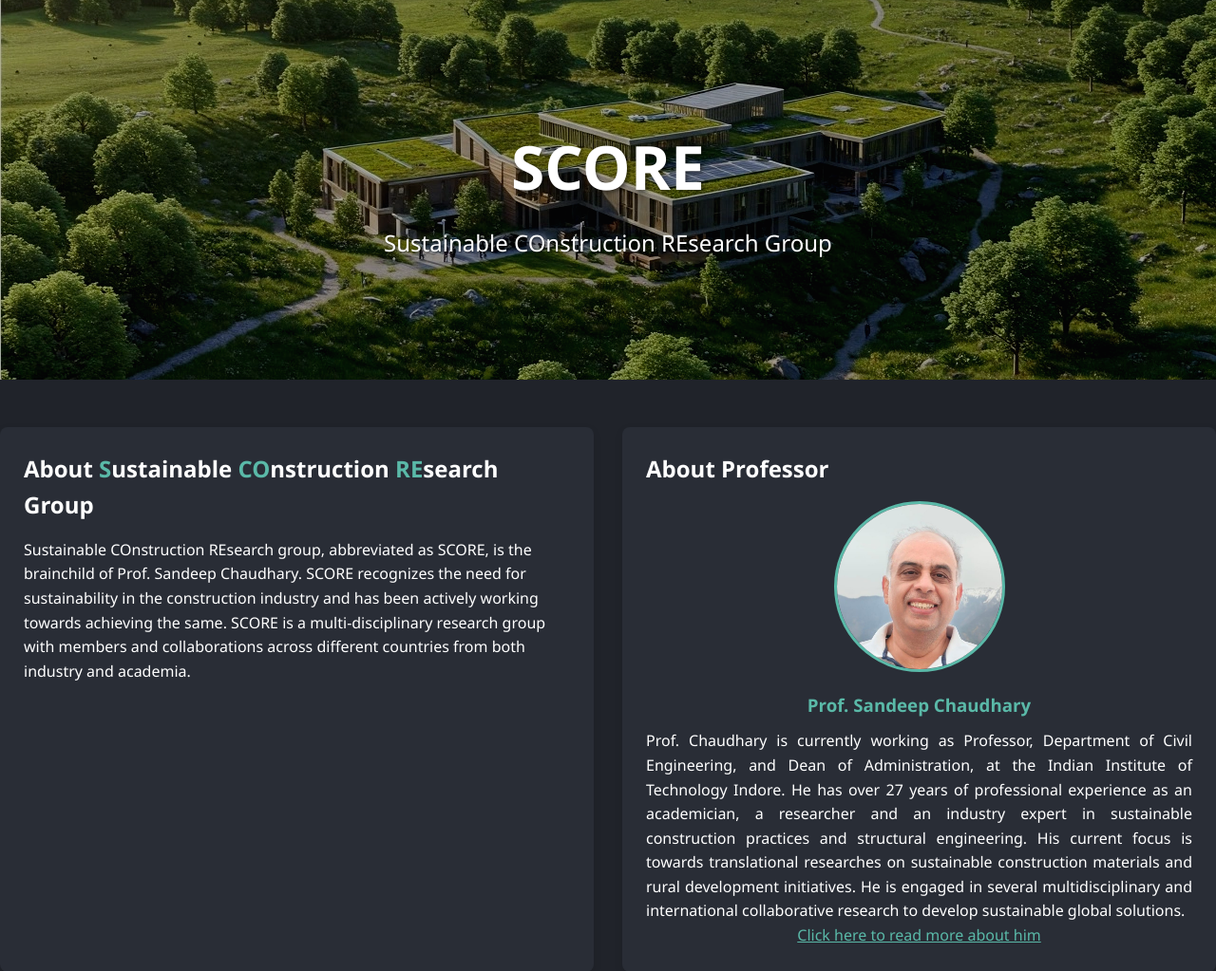
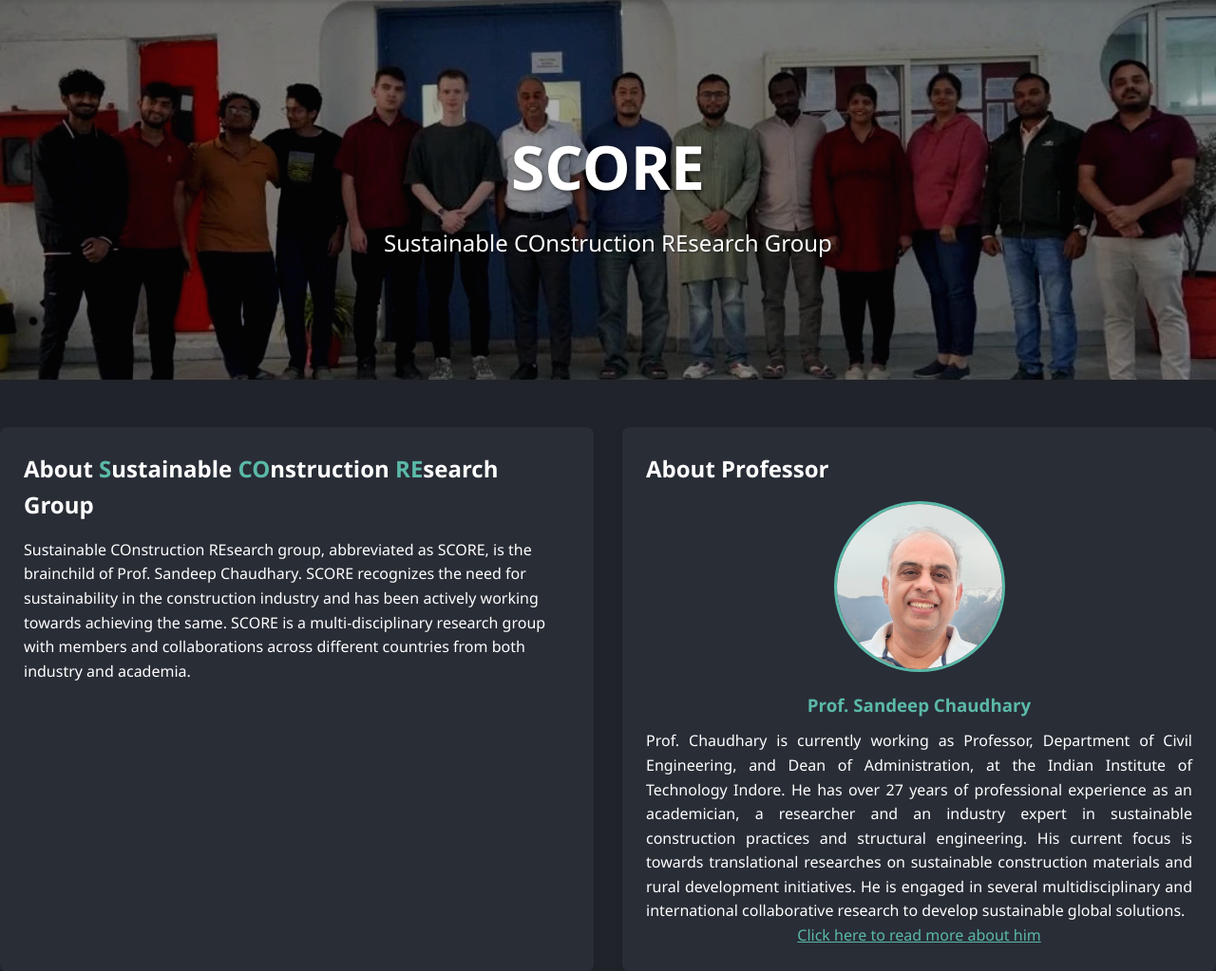
Before and after one commit to siddhesh434/Prof-Sandeep-Chaudhary-v2, a Node server app: page / in a window 1280 px wide. Shown: the part 70-1093 px from the top of the page at 95% size. Run offline with Node 20, Linux system fonts and the light colour scheme; data that the repository does not hold is empty; some libraries are stand-ins or nearby versions.

Commit message:
Update index.css

```diff
--- a/public/index.css
+++ b/public/index.css
@@ -52,7 +52,7 @@
   left: 0;
   width: 100%;
   height: 100%;
-  background-image: url("/images/WhatsApp\ Image\ 2025-03-24\ at\ 3.12.32\ PM.webp");
+  background-image: url("/images/Lab\ group.webp");
   background-size: cover;
   background-position: center;
   opacity: 0.5;
```
